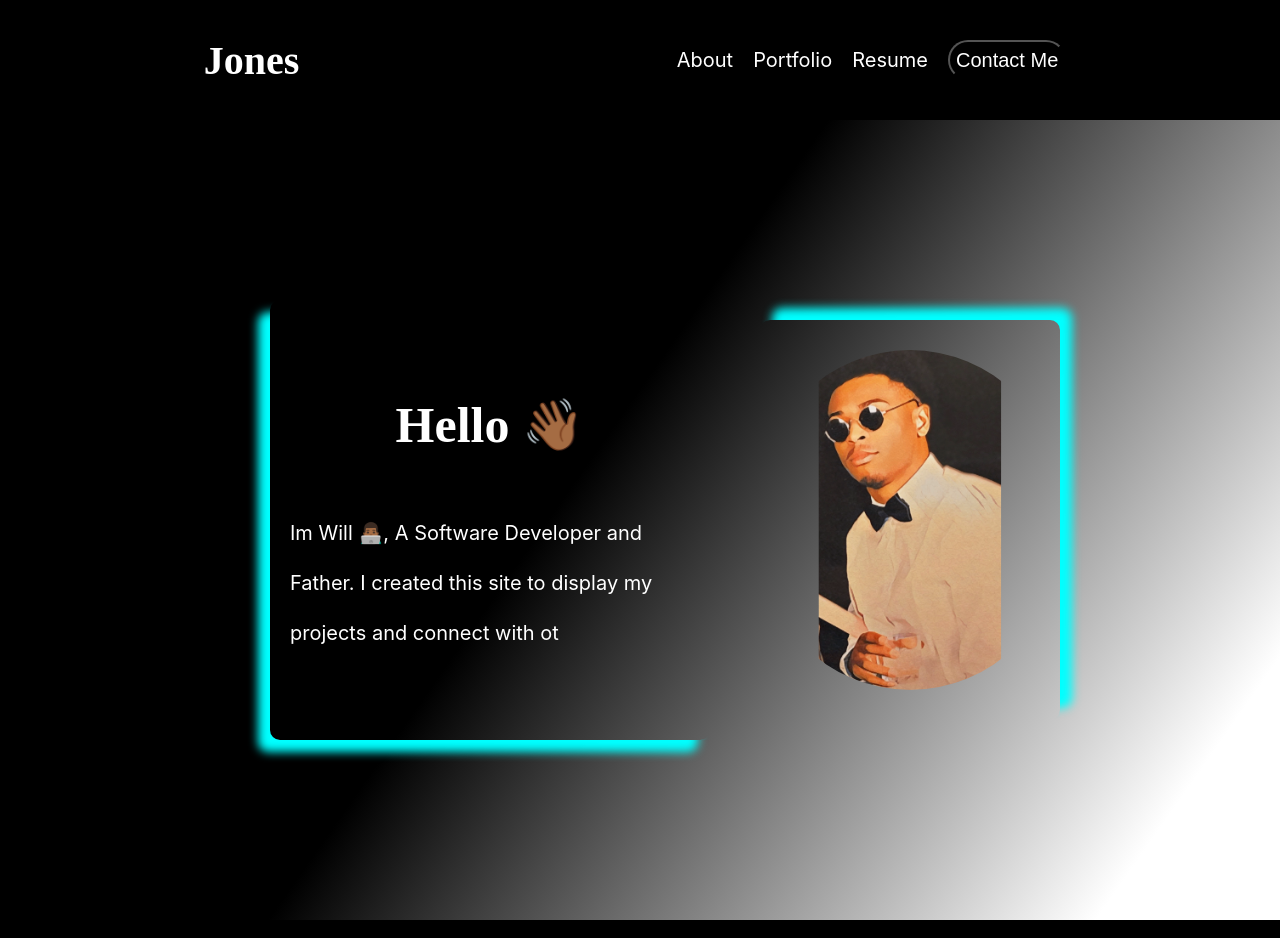
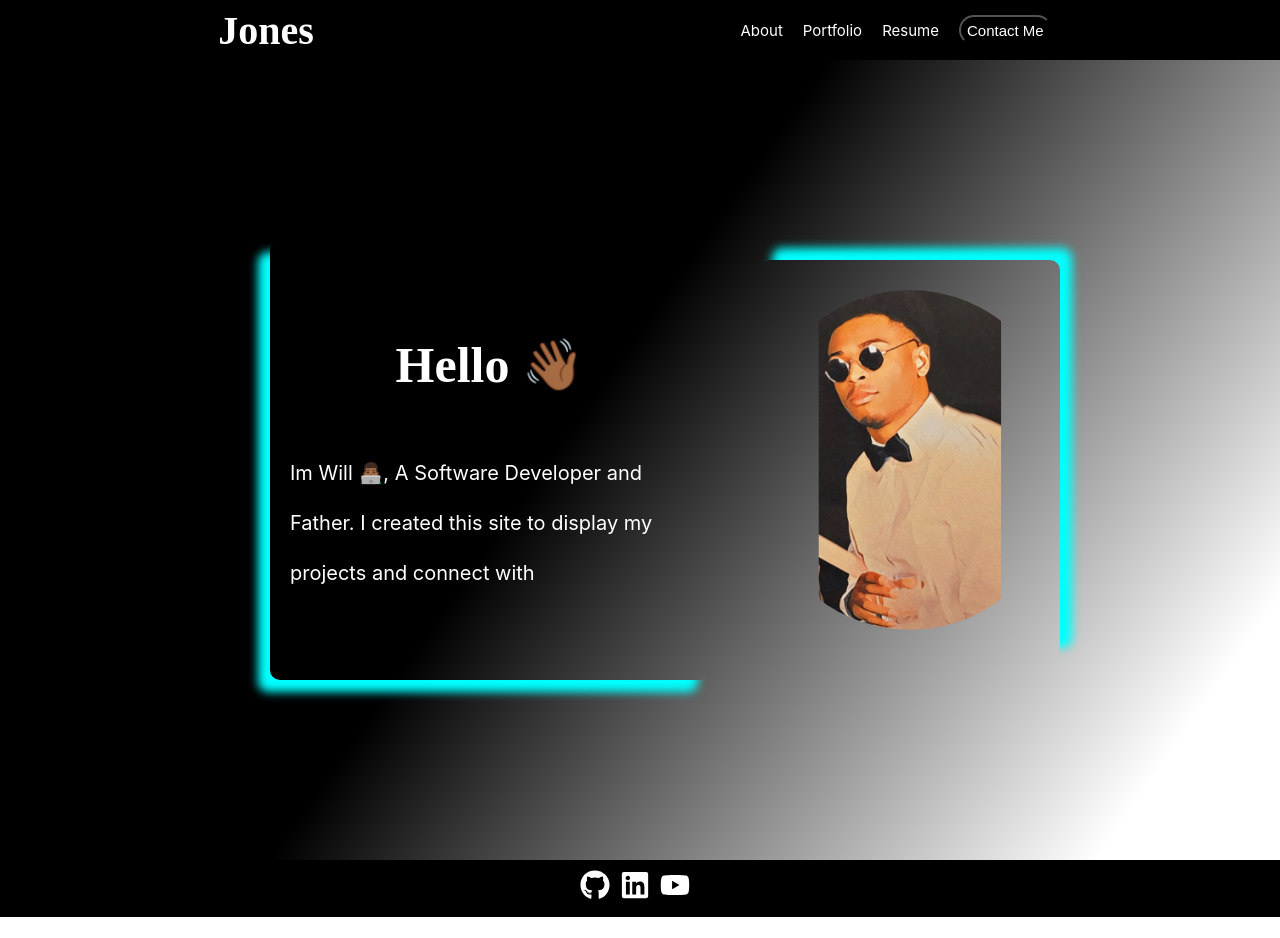
Before and after one commit to Bustiss/React-Portfolio, a React (Create React App) app: page / in a window 1280 px wide. Shown: the top 938 px of the page. After the commit the page ends 917 px from the top, so only its background shows below. Built offline with nearby package versions, Linux system fonts and the light colour scheme; a web font is replaced by a local one.

Commit message:
updated resume

```diff
--- a/src/App.css
+++ b/src/App.css
@@ -12,9 +12,9 @@
   position: relative;
   background-color: black;
   color: white;
-  padding: 20px;
+  padding: 10px;
   text-align: center;
-  height: 80px;
+  height: 40px;
   top: 0;
   display: flex;
   flex-direction: row;
@@ -32,7 +32,7 @@
 /* STARTS Styling for Nav Section */
 .nav-link {
   color: white;
-  font-size: 20px;
+  font-size: 15px;
   margin: 0 10px;
   text-decoration: none;
 }
@@ -53,9 +53,9 @@
   background-position: right bottom;
   transition: all 0.3s ease;
   border-radius: 20px;
-  height: 40px;
+  height: 30px;
   color: White;
-  font-size: 20px;
+  font-size: 15px;
   margin: 0 10px;
 }
 
@@ -456,16 +456,12 @@ input[type="submit"]:hover {
 
 /* STARTS Styling for Footer Section */
 .footer {
-  position: relative;
-  background-color: black;
-  color: white;
-  padding: 20px;
-  text-align: center;
-  bottom: 0;
-  display: flex;
   flex-direction: row;
   justify-content: center;
   align-items: center;
-  z-index: 100;
+  background-color: black;
+  color: white;
+  padding: 10px;
+  display: flex;
 }
 /* ENDS Styling for Footer Section */
--- a/src/components/Footer.js
+++ b/src/components/Footer.js
@@ -6,7 +6,7 @@ import '../App.css'; // Imports App.css for styling
 export const Footer = () => {
 
     const iconStyle = {
-        fontSize: '40px',
+        fontSize: '30px',
         color: 'white',
         marginRight: '10px'
     }
--- a/src/components/Resume.js
+++ b/src/components/Resume.js
@@ -56,11 +56,11 @@ const Skills = () => {
     return (
         <div className="skills-progression">
             <Skill Icon={FaHtml5} skillName="HTML5" progress={98} color="white" />
-            <Skill Icon={FaCss3Alt} skillName="CSS3" progress={90} color="white" />
+            <Skill Icon={FaCss3Alt} skillName="CSS3" progress={96} color="white" />
             <Skill Icon={IoLogoJavascript} skillName="JavaScript" progress={88} color="white" />
             <Skill Icon={FaDatabase} skillName="MySQL" progress={80} color="white" />
             <Skill Icon={FaNode} skillName="Node.js" progress={86} color="white" />
-            <Skill Icon={FaReact} skillName="React" progress={80} color="white" />
+            <Skill Icon={FaReact} skillName="React" progress={86} color="white" />
         </div>
     );
 };
@@ -83,7 +83,7 @@ export const Resume = () => {
                     <p><h4>Dates</h4> July 2020 - Apr 2022</p>
                     <p><h4>Job Description</h4> ~ Charge units with refrigerant, Braze & Assemble dehumidifiers, build electrical boxes, run hi-pot current test, final quality checks on units, box unites for shipping</p>
                     <br/>
-                <a href="./images/Willie-Jones.pdf" download="Resume.pdf" className='download-btn'>
+                <a href="./images/Resume2024.pdf" download="Resume.pdf" className='download-btn'>
                     Download
                 </a>
                 </div>
@@ -102,7 +102,7 @@ export const Resume = () => {
                     <h3>Codecademy - Online</h3>
                     <p><h4>Course</h4>~ Full stack Engineer </p>
                     <div className="skill-wrapper">
-                        <Skill className="Ed-Graph" Icon={IoIosSchool} skillName="CSS3" progress={30} color="white" />
+                        <Skill className="Ed-Graph" Icon={IoIosSchool} skillName="CSS3" progress={40} color="white" />
                     </div>
 
                 </div>
```
Also changed, not shown: 2 other files (tests, documents, lock files or other folders).
